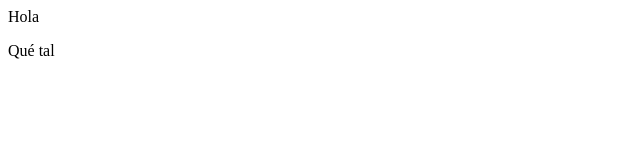
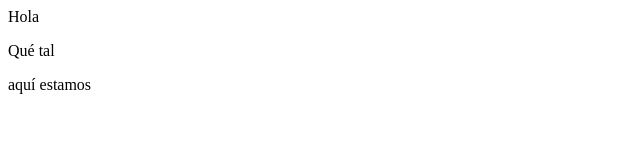
Before and after one commit to ManuT1C/remote1, a plain HTML site: page index.html in a window 1280 px wide. Shown: the whole page, without its empty margins (0-640 px from the left). Drawn offline with Linux system fonts and the light colour scheme.

Commit message:
commit 3

```diff
--- a/index.html
+++ b/index.html
@@ -1,2 +1,3 @@
 <p>Hola</p>
 <p>Qué tal</p>
+<p>aquí estamos</p>
```
